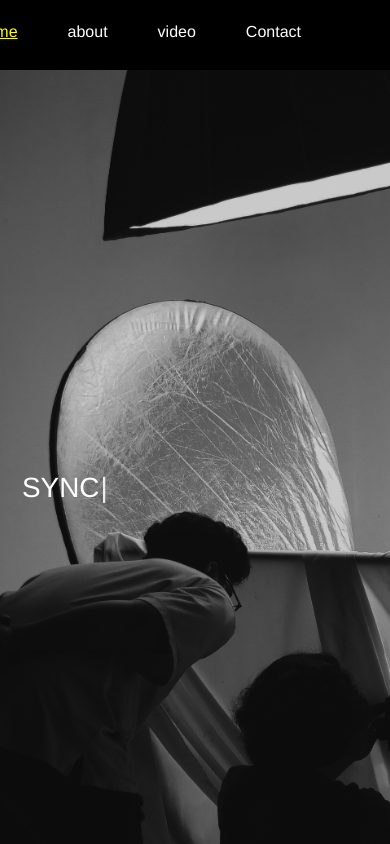
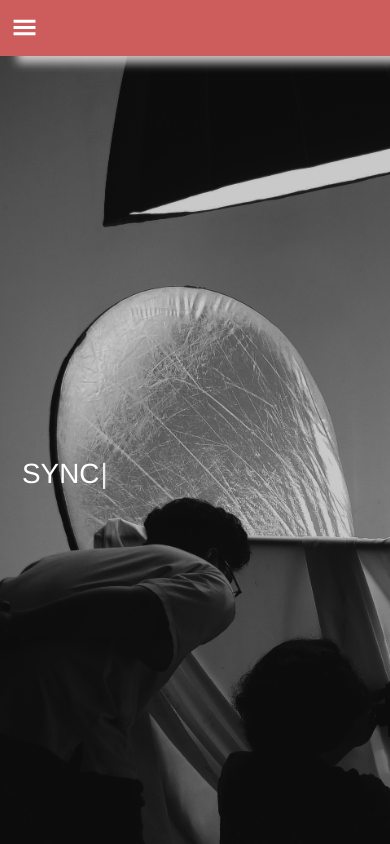
Before and after one commit to Griswalde/ANT-Company-Portofolio, a React (Create React App) app: page / in a window 390 px wide. Shown: the top 844 px of the page. Built offline with nearby package versions, Linux system fonts and the light colour scheme.

Commit message:
mobile view navbar

```diff
--- a/src/App.js
+++ b/src/App.js
@@ -4,6 +4,7 @@ import Home from "./component/Home/Home";
 import About from "./component/About/About";
 import Footer from "./component/Footer/Footer";
 import Video from "./component/Video/Video";
+import NavbarMobileView from "./component/Navbar/NavbarMobileView";
 import "./App.css";
 import ScrollToTop from "react-scroll-to-top";
 
@@ -12,6 +13,7 @@ const App = ()=>{
   return(
     <>
     <Navbar/>
+    <NavbarMobileView/>
     <Home/>
     <About/>
     <Video/>
--- a/src/component/Footer/Footer.js
+++ b/src/component/Footer/Footer.js
@@ -19,7 +19,7 @@ const Footer = () => {
                 text ever since the 1500s, when an unknown printer took a galley
                 of type and scrambled it to make a type specimen book
               </p>
-              <span className="social-icons">
+              <span className="footer-social-icons">
                 <p>
                   <AiFillFacebook size={30} />
                 </p>
--- a/src/component/Footer/footer.css
+++ b/src/component/Footer/footer.css
@@ -11,14 +11,20 @@
 
 }
 
-.social-icons {
+.footer-social-icons {
     display: flex;
-    color: orange;
-    cursor: pointer;
+
 }
-.social-icons p  {
+.footer-social-icons p  {
+    height: 40px;
+
+    color: white;
+    border-radius: 90px;
+    display: flex;
     margin: 3px;
 }
+
+
 
 .footer-item li{
     color: white;
--- a/src/component/Navbar/Navbar.js
+++ b/src/component/Navbar/Navbar.js
@@ -1,6 +1,7 @@
 import React, { useState } from "react";
 import "./navbar.css";
 import { Link } from "react-scroll";
+
 
 const Navbar = () => {
   const [navScrollColor, setNavScrollColor] = useState(false);
--- /dev/null
+++ b/src/component/Navbar/NavbarMobileView.js
@@ -0,0 +1,70 @@
+import React,{useState} from "react";
+import "./navbarmobileview.css";
+import { GiHamburgerMenu } from "react-icons/gi";
+import { Link } from "react-scroll";
+
+const NavbarMobileView = () => {
+
+    const [open,setOpen] = useState(false);
+
+    const handeNavbaropen = ()=>{
+        setOpen(!open)
+    };
+
+
+  return (
+    <div className="responsive-mobile-view">
+      <div className="container-fluid mobile-view-header">
+        <p>
+          <GiHamburgerMenu size={25} onClick={handeNavbaropen} />
+        </p>
+      </div>
+
+      {open? (<div className="mobile-nav">
+        <ul>
+          <li className="nav-item">
+            <Link
+              to="home"
+              spy={true}
+              smooth={true}
+              offset={-100}
+              duration={100}
+            >
+              Home
+            </Link>
+          </li>
+
+          <li className="nav-item">
+            <Link
+              to="about"
+              spy={true}
+              smooth={true}
+              offset={-100}
+              duration={100}
+            >
+              about
+            </Link>
+          </li>
+          <li className="nav-item">
+            <Link
+              to="video"
+              spy={true}
+              smooth={true}
+              offset={-100}
+              duration={100}
+            >
+              video
+            </Link>
+          </li>
+
+          <li className="nav-item">Contact</li>
+        </ul>
+      </div>
+      ):null}
+
+
+    </div>
+  );
+};
+
+export default NavbarMobileView;
--- a/src/component/Navbar/navbar.css
+++ b/src/component/Navbar/navbar.css
@@ -50,3 +50,10 @@
 .nav-item .active {
     color: yellow;
 }
+
+@media (max-width:1000px) {
+   .navbar-main{
+    display: none;
+   }
+
+}
--- /dev/null
+++ b/src/component/Navbar/navbarmobileview.css
@@ -0,0 +1,59 @@
+.mobile-view-header{
+    width: 100%;
+    background-color: #CD5C5C;
+    color: black;
+    display: flex;
+    align-items: center;
+
+    box-shadow: 15px 9px 9px -2px rgba(230, 224, 224, 0.86);
+    -webkit-box-shadow: 15px 9px 9px -2px rgba(230, 224, 224, 0.86);
+    -moz-box-shadow: 15px 9px 9px -2px rgba(230,224,224,0.86);
+    cursor: pointer;
+
+}
+
+.mobile-view-header p svg {
+    cursor: pointer;
+    color: white;
+    margin-top: 15px;
+}
+
+.responsive-mobile-view {
+    position: sticky;
+    top: 0;
+    z-index: 1;
+}
+
+.mobile-nav {
+    height: auto;
+    width: 210px;
+    background-color: #CD5C5C;
+    margin-top: 10px;
+
+    top: 0;
+    z-index: 1;
+}
+
+
+.mobile-nav ul li {
+    color: white;
+    cursor: pointer;
+    margin-top: 10px;
+}
+
+@media (min-width:900px) {
+    .responsive-mobile-view{
+        display: none;
+    }
+
+}
+
+
+
+
+@media (max-width:890px) {
+
+    .mobile-nav {
+        display: flex;
+    }
+}
```
